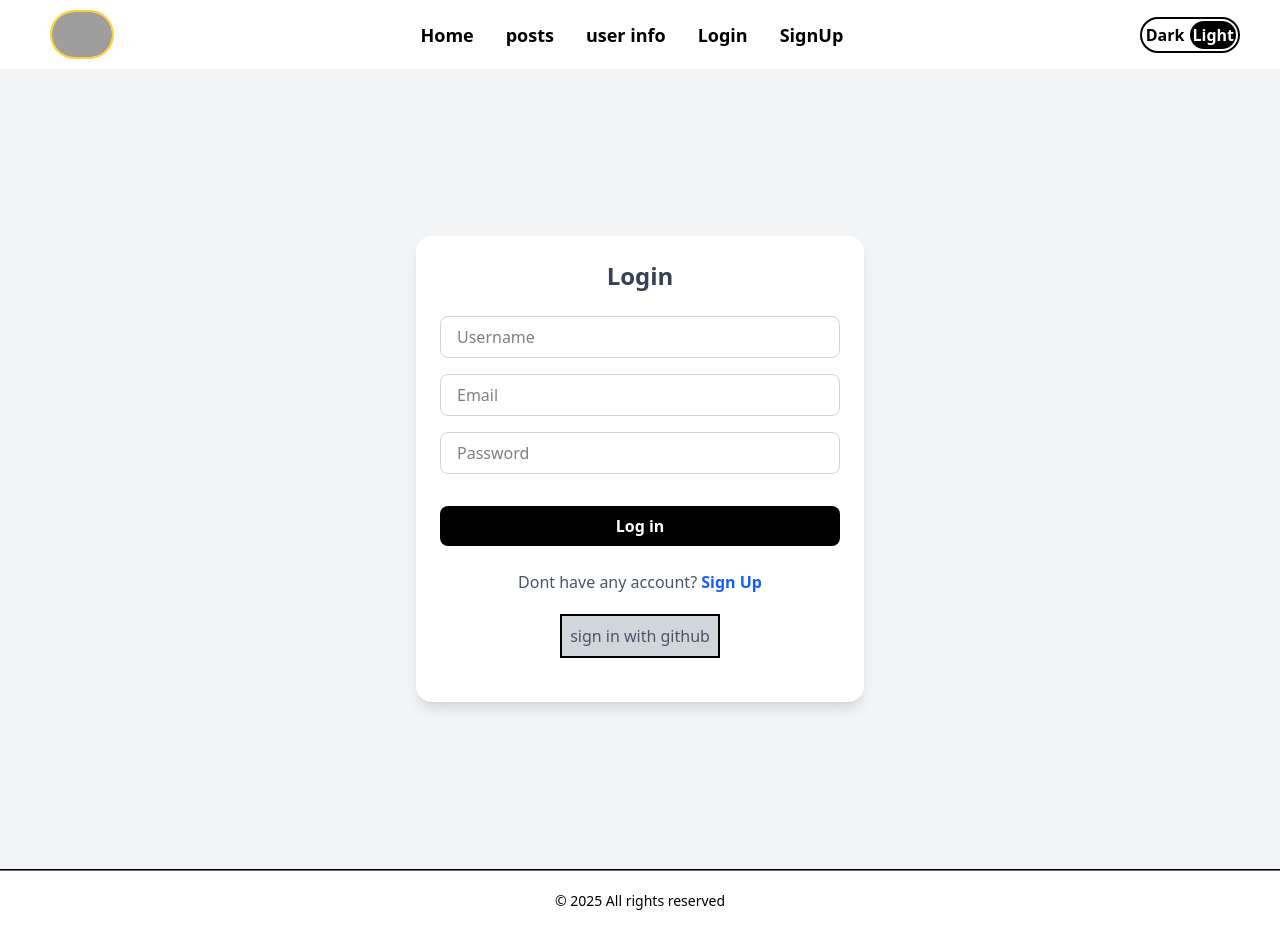
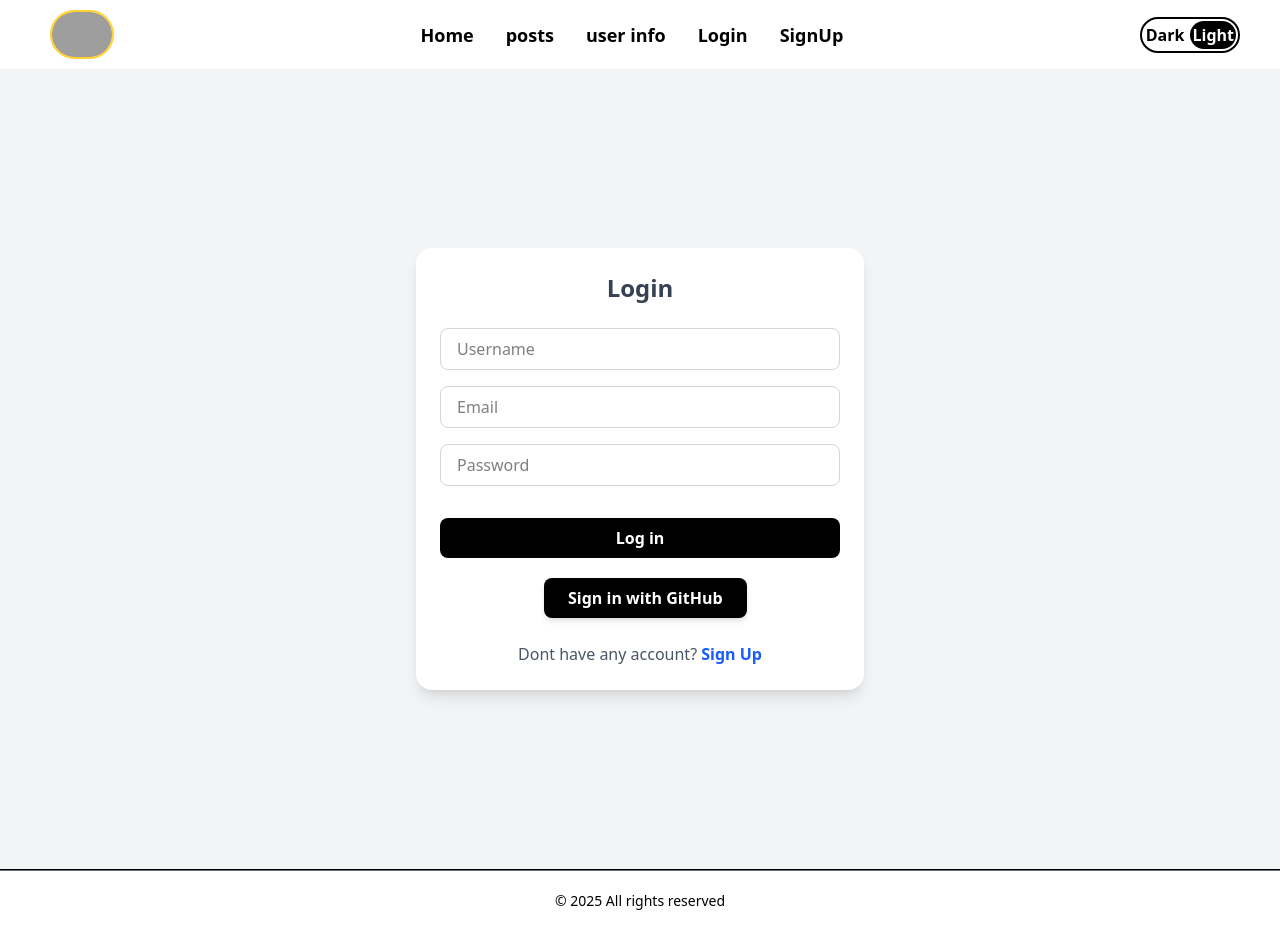
Before and after one commit to Alihaider592/New-Next-Project, a Next.js app: page /login in a window 1280 px wide. Built offline with nearby package versions, Linux system fonts and the light colour scheme; grey boxes are pictures that could not be loaded.

Commit message:
some corrections

```diff
--- a/src/app/(auth)/login/page.tsx
+++ b/src/app/(auth)/login/page.tsx
@@ -36,6 +36,7 @@ export default function Signup() {
           </button>
         </form>
 
+          <SignInButton/>
         <p className="mt-6 text-center text-gray-600">
           Dont have any account?{" "}
           <Link
@@ -44,7 +45,6 @@ export default function Signup() {
           >
             Sign Up
           </Link>
-          <SignInButton/>
         </p>
       </div>
     </div>
--- a/src/app/components/sign-in-button.tsx
+++ b/src/app/components/sign-in-button.tsx
@@ -2,7 +2,23 @@
 import { signIn } from "next-auth/react";
 export const SignInButton  = ()=>{
 
-return(  <button onClick={()=>signIn("github")} className="border p-2 border-2 border-black bg-gray-300 m-5">sign in with github</button>
+return(  <button
+  onClick={() => signIn("github")}
+  className="
+    flex items-center justify-center
+    bg-black ml-26 text-white
+    font-semibold
+    py-2 px-6
+    rounded-lg
+    shadow-md
+    hover:bg-gray-800
+    transition duration-200
+    m-5
+  "
+>
+  Sign in with GitHub
+</button>
+
 
 )
 }
--- a/src/app/components/sign-out-button.tsx
+++ b/src/app/components/sign-out-button.tsx
@@ -2,7 +2,16 @@
 import { logOut } from "../lib/actions/auth";
 export const SignOutButton  = ()=>{
 
-return( <div>  <p>you are not signed in</p> <button onClick={()=>logOut()} className="border p-2 border-2 border-black bg-gray-300 m-5">Sign Out</button>
+return( <div>   <button onClick={()=>logOut()} className="bg-gray-600
+         bg-purple
+        text-white
+        font-semibold
+        py-2 px-6
+        rounded-lg
+        shadow-md
+        hover:bg-purple-700
+        transition
+        duration-200">Sign Out</button>
 </div>
 )
 }
--- a/src/app/userinfo/page.tsx
+++ b/src/app/userinfo/page.tsx
@@ -44,30 +44,45 @@ export default async function UserInfoPage() {
 
   if (!session?.user) {
     return (
-      <div>
-        <h1>NextAuth v5 vs Next.js 15</h1>
-        <p>You are not signed in.</p>
+      <div className="min-h-screen bg-blue-50 flex items-center justify-center">
+        <div className="bg-white p-8 rounded-xl shadow-md text-center">
+          <h1 className="text-3xl font-bold mb-4 text-gray-800">
+            NextAuth v5 vs Next.js 15
+          </h1>
+          <p className="text-gray-600">You are not signed in.</p>
+        </div>
       </div>
     );
   }
-console.log('session.user',session.user)
+
   return (
-    <div>
-      <h1>NextAuth v5 vs Next.js 15</h1>
-      <p>User signed in with name: {session.user.name}</p>
-      <p>User signed in with email: {session.user.email}</p>
+    <div className="min-h-screen bg-gradient-to-br from-indigo-100 via-purple-200 to-pink-100 flex items-center justify-center p-6">
+      <div className="bg-white p-8 rounded-2xl shadow-xl w-full max-w-md text-center">
+        <h1 className="text-3xl font-bold mb-6 text-gray-900">
+          Welcome, {session.user.name}!
+        </h1>
 
         {session.user.image && (
+          <div className="flex justify-center mb-6">
             <Image
               src={session.user.image}
-          width={100}
-          height={100}
+              width={120}
+              height={120}
               alt="User Avatar"
-          className="rounded-full"
+              className="rounded-full border-4 border-purple-300"
             />
+          </div>
         )}
 
-      <SignOutButton />
+        <p className="text-gray-700 mb-2">
+          <span className="font-semibold">Name:</span> {session.user.name}
+        </p>
+        <p className="text-gray-700 mb-6">
+          <span className="font-semibold">Email:</span> {session.user.email}
+        </p>
+
+        <SignOutButton/>
+      </div>
     </div>
   );
 }
```
Lines whose indentation alone changed are shown as unchanged.
